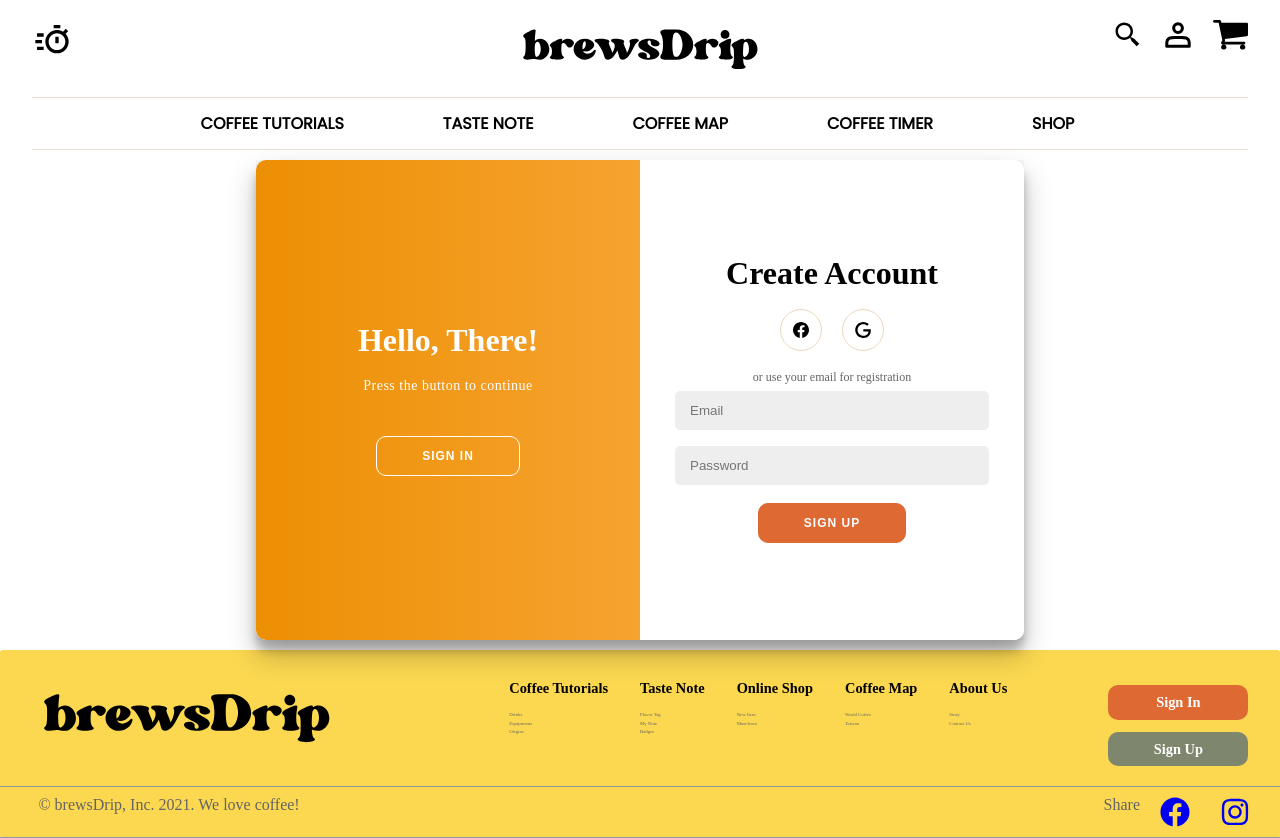
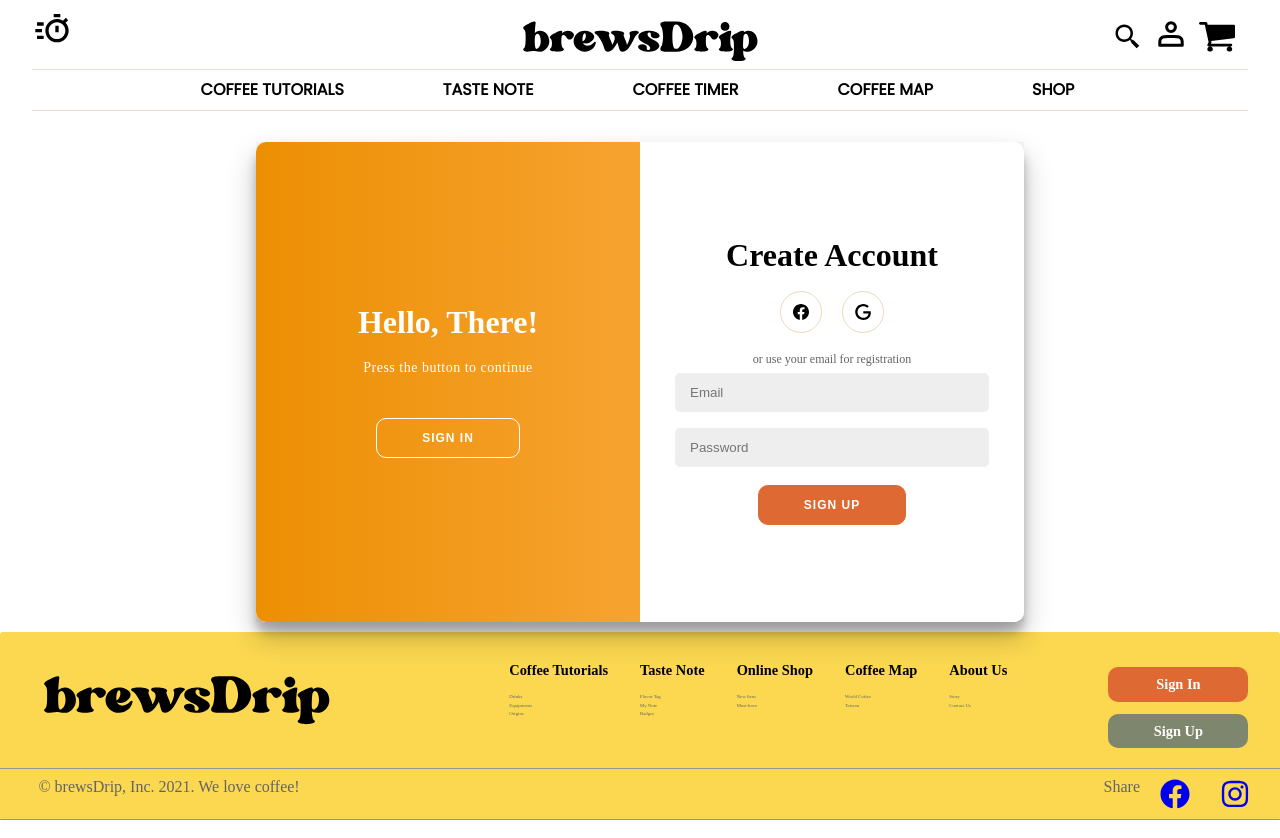
Before and after one commit to ladbastille/brewsDrip, a React (Create React App) app: page /login in a window 1280 px wide. Built offline with nearby package versions, Linux system fonts and the light colour scheme; no server answers.

Commit message:
Modify footer & timer css

```diff
--- a/src/components/Footer.js
+++ b/src/components/Footer.js
@@ -60,14 +60,15 @@
 
         <FooterLinksWrap>
           {menu.map(({ name, links }) => (
-            <Menu >
-              <MenuHead >{name}</MenuHead>
+            <Menu>
+              <MenuHead>{name}</MenuHead>
               {links.map(({ title, url }) => (
                 <MenuLink to={url}>{title}</MenuLink>
               ))}
             </Menu>
           ))}
         </FooterLinksWrap>
+
         <FooterCTABtnWrap>
           <BtnLink to="/login">
             <FooterCTABtn>Sign In</FooterCTABtn>
@@ -211,7 +212,7 @@
   }
   @media (max-width: 768px) {
     justify-content: space-between;
-    padding:2%;
+    padding: 3%;
   }
 `;
 
--- a/src/components/Header.js
+++ b/src/components/Header.js
@@ -1,4 +1,4 @@
-import React from "react";
+import React, { useState } from "react";
 import styled from "styled-components";
 import { Link } from "react-router-dom";
 import logo from "../images/logo_180x40.svg";
@@ -9,11 +9,16 @@
 import mobileMenuLogo from "../images/logo-mobileMenu.svg";
 
 function Header() {
+  const [mobileMenuOpen, setMobileMenuOpen] = useState(false);
+
   return (
     <MainHeader>
       <LogoBtnWrap>
         <MenuLogoWrap>
-          <MobileMenu src={mobileMenuLogo} />
+          <MobileMenu
+            src={mobileMenuLogo}
+            onClick={() => setMobileMenuOpen((prev) => !prev)}
+          />
           <Link to="/coffeetimer">
             <TimerLogoImg src={timerLogo} />
           </Link>
@@ -26,14 +31,18 @@
           <Link to="/login">
             <MenuLogoImg path="/login" src={memberLogo} />
           </Link>
-          <CartLogoImg src={cartLogo} />
+          <MenuLogoImg src={cartLogo} />
+          <Link to="/coffeetimer">
+            <MobileTimerLogo src={timerLogo} />
+          </Link>
         </MenuLogoWrap>
       </LogoBtnWrap>
-      <LinksWrap>
+
+      <LinksWrap mobileMenuOpen={mobileMenuOpen}>
         <StyledLink to="/tutorials">COFFEE TUTORIALS</StyledLink>
         <StyledLink to="/tastenotes">TASTE NOTE</StyledLink>
+        <StyledLink to="/coffeetimer">COFFEE TIMER</StyledLink>
         <StyledLink to="/coffeemap">COFFEE MAP</StyledLink>
-        <StyledLink to="/coffeetimer">COFFEE TIMER</StyledLink>
         <StyledLink to="/shop">SHOP</StyledLink>
       </LinksWrap>
     </MainHeader>
@@ -42,12 +51,20 @@
 
 const MainHeader = styled.div`
   width: 100%;
-  height: 140px;
+  height: 120px;
   font-family: Poppins, Arial, Helvetica, sans-serif;
-  margin-top: 10px;
+  margin-top: 2px;
+  margin-bottom: 10px;
   position: sticky;
   top: 0;
   z-index: 999;
+  background-color: #ffffff;
+  @media (max-width: 1024px) {
+    height: 100px;
+  }
+  @media (max-width: 768px) {
+    height: 50px;
+  }
 `;
 
 export const LogoImg = styled.img`
@@ -61,7 +78,7 @@
 
 const TimerLogoImg = styled.img`
   height: 40px;
-  padding-top: 5px;
+  padding-top: 10px;
   cursor: pointer;
   @media (max-width: 768px) {
     display: none;
@@ -90,19 +107,20 @@
 const MenuLogoWrap = styled.div`
   width: 135px;
   height: 45px;
+  padding-top: 5px;
   display: flex;
   justify-content: space-between;
-  padding-top: 5px;
+  align-items: flex-end;
 `;
 
 const LogoBtnWrap = styled.div`
   display: flex;
   justify-content: space-between;
-  margin-bottom: 25px;
+  margin-bottom: 5px;
 `;
 
 const LinksWrap = styled.div`
-  height: 51px;
+  height: 40px;
   margin: 0 auto;
   padding: 0 10%;
   display: flex;
@@ -111,7 +129,18 @@
   border-top: 1px solid #e7dfd2;
   border-bottom: 1px solid #e7dfd2;
   @media (max-width: 768px) {
-    display: none;
+    display: ${(props) =>
+      props.mobileMenuOpen ? "flex" : "none"};
+    height: auto;
+    flex-direction: column;
+    justify-content: flex-start;
+    align-items: flex-start;
+    background-color: #e5e5e5;
+    border-radius: 10px;
+    width: 60%;
+    margin-top: 6px;
+    margin-left: 0;
+    padding: 2%;
   }
 `;
 
@@ -126,6 +155,9 @@
   &:hover {
     color: #de6932;
   }
+  @media (max-width: 768px) {
+    padding: 25px;
+  }
 `;
 
 const MobileMenu = styled.img`
@@ -138,4 +170,11 @@
   }
 `;
 
+const MobileTimerLogo = styled(TimerLogoImg)`
+  display: none;
+  @media (max-width: 768px) {
+    display: block;
+  }
+`;
+
 export default Header;
--- a/src/components/Input.js
+++ b/src/components/Input.js
@@ -111,7 +111,6 @@
   type,
   placeholder,
   value,
-  // readOnly = true,
   ...props
 }) => {
   return (
@@ -120,7 +119,6 @@
       placeholder={placeholder}
       value={value}
       onChange={onChange}
-      // readOnly={readOnly}
       {...props}
     />
   );
--- a/src/components/NewTimer.js
+++ b/src/components/NewTimer.js
@@ -30,16 +30,16 @@
 
 const BREW_OPTIONS = [
   {
+    value: "timer",
+    label: "Timer",
+  },
+  {
     value: "aeroPress",
     label: "Aero Press",
   },
   {
     value: "pourOver",
     label: "Pour Over",
-  },
-  {
-    value: "timer",
-    label: "Timer",
   },
 ];
 
@@ -66,19 +66,19 @@
   // };
 
   const [timerName, setTimerName] = useState("");
-  const [baseColor, setBaseColor] = useState("#FBD850");
-  const [endTime, setEndTime] = useState("");
+  const [baseColor, setBaseColor] = useState("");
   const [brewMethod, setBrewMethod] = useState("");
+  // const [endTime, setEndTime] = useState("");
+
+  // const [stepSec1, setStepSec1] = useState("");
+  // const [stepSec2, setStepSec2] = useState("");
+  // const [stepSec3, setStepSec3] = useState("");
+  // const [stepSec4, setStepSec4] = useState("");
 
   const [stepName1, setStepName1] = useState("");
   const [stepName2, setStepName2] = useState("");
   const [stepName3, setStepName3] = useState("");
   const [stepName4, setStepName4] = useState("");
-
-  const [stepSec1, setStepSec1] = useState("");
-  const [stepSec2, setStepSec2] = useState("");
-  const [stepSec3, setStepSec3] = useState("");
-  const [stepSec4, setStepSec4] = useState("");
 
   const [stepColor1, setStepColor1] = useState("");
   const [stepColor2, setStepColor2] = useState("");
@@ -86,6 +86,31 @@
   const [stepColor4, setStepColor4] = useState("");
 
   const [timers, setTimers] = useState([]);
+  const numInitialState = {
+    endTime: "",
+    stepSec1: "",
+    stepSec2: "",
+    stepSec3: "",
+    stepSec4: "",
+  };
+  const [numValues, setNumValues] = useState(numInitialState);
+
+  //  const changeHandler = e => {
+  //     setAllValues({...allValues, [e.target.name]: e.target.value})
+  //  }
+
+  const checkSetNum = (e) => {
+    const value = parseInt(e.target.value.replace(/\D/g, ""));
+    // console.log(e);
+    console.log("[onChange:]", e.target.name);
+    console.log("[value is:]", value);
+    setNumValues({ ...numValues, [e.target.name]: value });
+  };
+
+  const resetInput = () => {
+    setNumValues(numInitialState);
+  };
+
   useEffect(() => {
     firebase
       .firestore()
@@ -99,32 +124,8 @@
       });
   }, []);
 
-  // function resetInput() {
-  //   document.querySelectorAll('input');
-  //   this.setState({
-  //   itemvalues: ""
-  // });
-  // };
-  function stringToNumber(string) {
-    // return Number(string);
-    return parseInt(string, 10);
-  }
-
-  function checkSetEndTime(e) {
-      let endTimeNumber = parseInt(e.target.value);
-      if (endTimeNumber <= 0 || endTimeNumber == NaN) {
-        // alert('Enter integers only')
-        setEndTime("");
-      } else {
-        setEndTime(endTimeNumber);
-      }
-    }
-
-
   function createNewTimer() {
     setIsLoading(true);
-    stringToNumber(endTime);
-    // stringToNumber(endTime, stepSec1, stepSec2, stepSec3, stepSec4);
     const documentRef = firebase.firestore().collection("timerTest").doc();
     // const fileRef = firebase.storage().ref("post-images/" + documentRef.id);
     // const metadata = {
@@ -133,17 +134,17 @@
     // fileRef.put(file, metadata).then(() => {
     //   fileRef.getDownloadURL().then((imageUrl) => {
     let dataObj = {
-      timerName,
-      baseColor,
-      brewMethod: brewMethod || "",
-      endTime: parseInt(endTime),
+      timerName: timerName || "Unnamed Timer",
+      baseColor: baseColor || COLOR_OPTIONS[0],
+      brewMethod: brewMethod || BREW_OPTIONS[0],
+      endTime: parseInt(numValues.endTime) || null,
       customColor: [stepColor1, stepColor2, stepColor3, stepColor4],
       customStep: [stepName1, stepName2, stepName3, stepName4],
       customSec: [
-        stepSec1 || null,
-        stepSec2 || null,
-        stepSec3 || null,
-        stepSec4 || null,
+        parseInt(numValues.stepSec1) || 0,
+        parseInt(numValues.stepSec2) || null,
+        parseInt(numValues.stepSec3) || null,
+        parseInt(numValues.stepSec4) || null,
       ],
       createdAt: firebase.firestore.Timestamp.now(),
       author: {
@@ -198,11 +199,12 @@
             onKeyPress={(e) => {
               return e.charCode >= 48;
             }}
-            min="1"
+            min="0"
             step="1"
             max="999"
-            value={stepSec1}
-            onChange={(e) => setStepSec1(e.target.value)}
+            value={numValues.stepSec1}
+            name="stepSec1"
+            onChange={(e) => checkSetNum(e)}
             placeholder="At the sec"
           />
           <Dropdown
@@ -227,8 +229,9 @@
             min="1"
             step="1"
             max="999"
-            value={stepSec2}
-            onChange={(e) => setStepSec2(e.target.value)}
+            value={numValues.stepSec2}
+            name="stepSec2"
+            onChange={(e) => checkSetNum(e)}
             placeholder="At the sec"
           />
           <Dropdown
@@ -254,8 +257,9 @@
             min="1"
             step="1"
             max="999"
-            value={stepSec3}
-            onChange={(e) => setStepSec3(e.target.value)}
+            value={numValues.stepSec3}
+            name="stepSec3"
+            onChange={(e) => checkSetNum(e)}
             placeholder="At the sec"
           />
           <Dropdown
@@ -281,8 +285,9 @@
             min="1"
             step="1"
             max="999"
-            value={stepSec4}
-            onChange={(e) => setStepSec4(e.target.value)}
+            value={numValues.stepSec4}
+            name="stepSec4"
+            onChange={(e) => checkSetNum(e)}
             placeholder="At the sec"
           />
           <Dropdown
@@ -303,16 +308,17 @@
           min="1"
           step="1"
           max="999"
-          value={endTime}
-          onChange={(e) => checkSetEndTime(e)}
+          value={numValues.endTime}
+          name="endTime"
+          onChange={(e) => checkSetNum(e)}
           placeholder="secs (OPTIONAL)"
         />
         <FooterCTABtn width={"50px"} color={"#00B790"} onClick={createNewTimer}>
           Save
         </FooterCTABtn>
-        {/* <FooterCTABtn width={"50px"} color={"#FF5741"} onClick={resetInput}>
+        <FooterCTABtn width={"50px"} color={"#FF5741"} onClick={resetInput}>
           Reset
-        </FooterCTABtn> */}
+        </FooterCTABtn>
       </NewTimerContainer>
     </>
   );
--- a/src/components/Timer.js
+++ b/src/components/Timer.js
@@ -13,8 +13,8 @@
   margin: 0 auto;
   display: grid;
   place-items: center;
-  /* background: grey; */
-  padding: 1rem 2rem;
+  justify-content: center;;
+  padding: 1rem;
   border-radius: 10px;
   background: ${(props) => (props.background ? props.background : "grey")};
 `;
--- a/src/components/timer.css
+++ b/src/components/timer.css
@@ -10,7 +10,7 @@
       rgb(255, 176, 85) 0%,
       rgb(252, 142, 39) 35%,
       rgb(255, 136, 0) 100%); */
-  padding: 1rem 2rem;
+  padding: 1rem;
   border-radius: 10px;
 }
 
@@ -42,12 +42,12 @@
 }
 
 .pause {
-  background: #DE6932;
+  background: #de6932;
   color: white;
 }
 
 .reset {
-  background: #D42927;
+  background: #d42927;
   color: white;
 }
 
@@ -58,28 +58,30 @@
   opacity: 0.6;
 }
 
-.steps-area{
+.steps-area {
   width: 100%;
   display: flex;
   justify-content: space-evenly;
 }
 
-.step-left,.step-right{
+.step-left,
+.step-right {
   width: 50%;
   display: flex;
   flex-direction: column;
-  color:#FFFFFF;
+  color: #ffffff;
   font-size: 2rem;
 }
 
-.step-left div,.step-right div{
+.step-left div,
+.step-right div {
   margin-bottom: 15px;
 }
 
-.currentStep{
+.currentStep {
   font-size: 2.5rem;
 }
 
 .step-right {
-  text-align:right;
+  text-align: right;
 }
```
